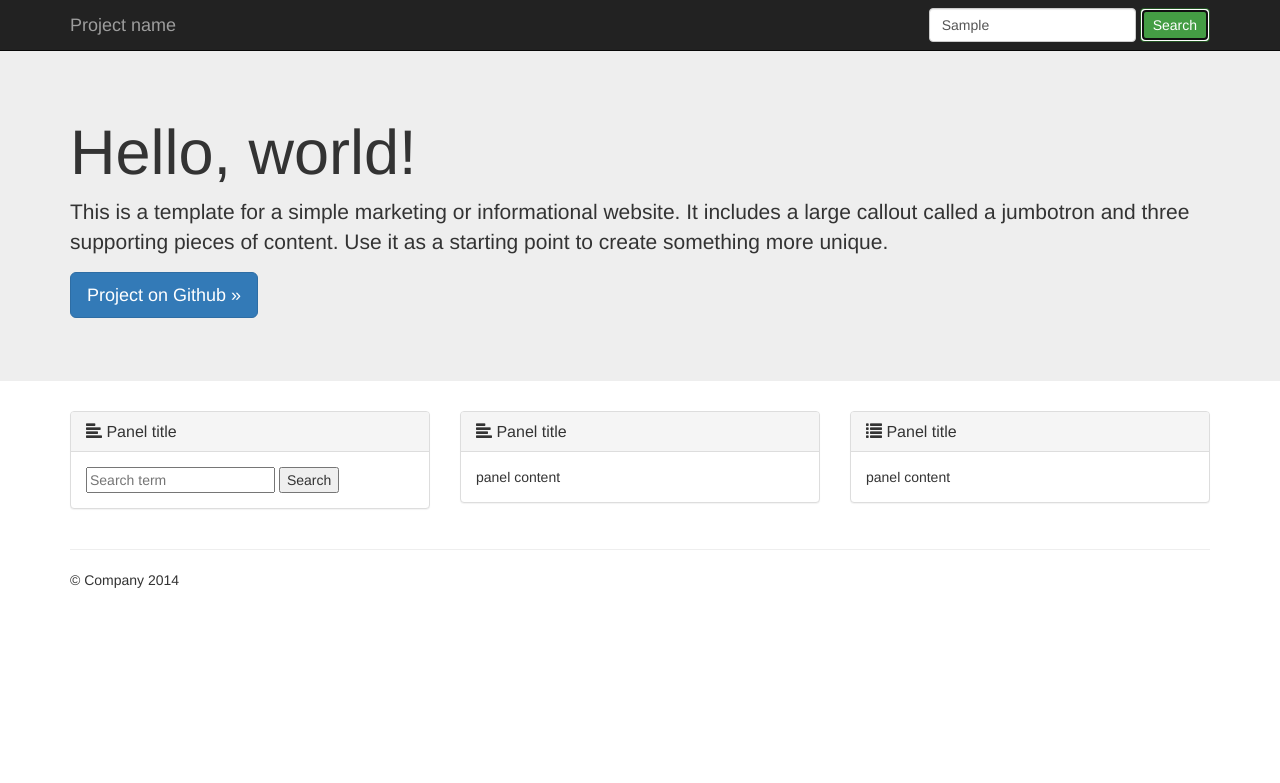
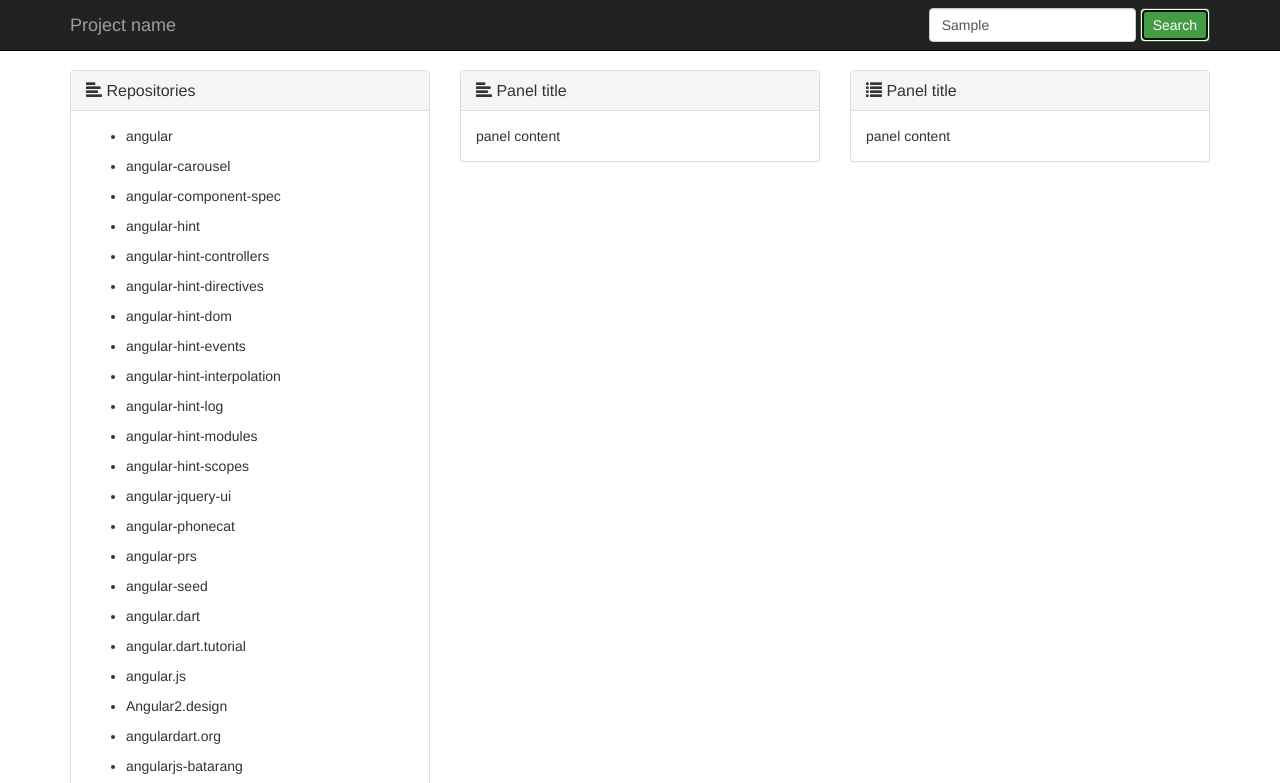
Before and after one commit to zsoltiii/angular-github-dashboard, a website: page app/index.html in a window 1280 px wide. Both pictures are taken after typing "Sample" into the empty fields and a click on the button "Search". Shown: the top 783 px of the page. Drawn offline with nearby package versions, Linux system fonts and the light colour scheme; some packages are replaced by stand-ins of ours.

Commit message:
layout changes

```diff
--- a/app/css/app.css
+++ b/app/css/app.css
@@ -4,3 +4,7 @@
     padding-top: 50px;
     padding-bottom: 20px;
 }
+
+.main-container {
+    padding-top: 20px;
+}
--- a/app/index.html
+++ b/app/index.html
@@ -18,7 +18,7 @@
     <script src="../bower_components/respond/dest/respond.min.js"></script>
     <![endif]-->
 </head>
-<body ng-app="zsoApp">
+<body ng-app="zsoApp" ng-controller="ZsoGithubSearchControllerMock">
     <nav class="navbar navbar-inverse navbar-fixed-top">
         <div class="container">
             <div class="navbar-header">
@@ -33,16 +33,16 @@
             <div id="navbar" class="navbar-collapse collapse">
                 <form class="navbar-form navbar-right">
                     <div class="form-group">
-                        <input type="text" placeholder="search" class="form-control">
+                        <input type="text" ng-model="searchTerm" placeholder="search" class="form-control">
                     </div>
-                    <button type="submit" class="btn btn-success">Search</button>
+                    <button type="submit" ng-click="search()" class="btn btn-success">Search</button>
                 </form>
             </div><!--/.navbar-collapse -->
         </div>
     </nav>
 
     <!-- Main jumbotron for a primary marketing message or call to action -->
-    <div class="jumbotron">
+    <div class="jumbotron" ng-hide="hideJumbotronWelcome">
         <div class="container">
             <h1>Hello, world!</h1>
             <p>This is a template for a simple marketing or informational website. It includes a large callout called a jumbotron and three supporting pieces of content. Use it as a starting point to create something more unique.</p>
@@ -50,20 +50,21 @@
         </div>
     </div>
 
-    <div class="container">
+    <div class="main-container">
+
+        <div class="container">
         <!-- Example row of columns -->
         <div class="row">
             <div class="col-md-4">
                 <div class="panel panel-default">
                     <div class="panel-heading">
                         <h3 class="panel-title">
-                            <span class="glyphicon glyphicon-align-left"></span> Panel title
+                            <span class="glyphicon glyphicon-align-left"></span> Repositories
                         </h3>
                     </div>
                     <div class="panel-body">
-                        <div ng-controller="ZsoGithubSearchControllerMock">
-                            <input type="text" ng-model="searchTerm" placeholder="Search term">
-                            <button ng-click="search()">Search</button>
+                        <div>
+
                             <ul ng-repeat="result in searchResult.data">
                                 <li>{{result.name}}</li>
                             </ul>
@@ -100,6 +101,7 @@
         <footer>
             <p>&copy; Company 2014</p>
         </footer>
+        </div>
     </div> <!-- /container -->
     <div ng-view></div>
 
--- a/app/js/controllers.js
+++ b/app/js/controllers.js
@@ -36,6 +36,7 @@
 
         $scope.search = function() {
             $scope.searchResult = GithubSearchAPI.get();
+            $scope.hideJumbotronWelcome = true;
         };
     }
 ]);
@@ -48,6 +49,7 @@
 
         $scope.search = function() {
             $scope.searchResult = GithubSearchAPI.get();
+            $scope.hideJumbotronWelcome = true;
         };
 
         $scope.something = 'Hello!';
```
